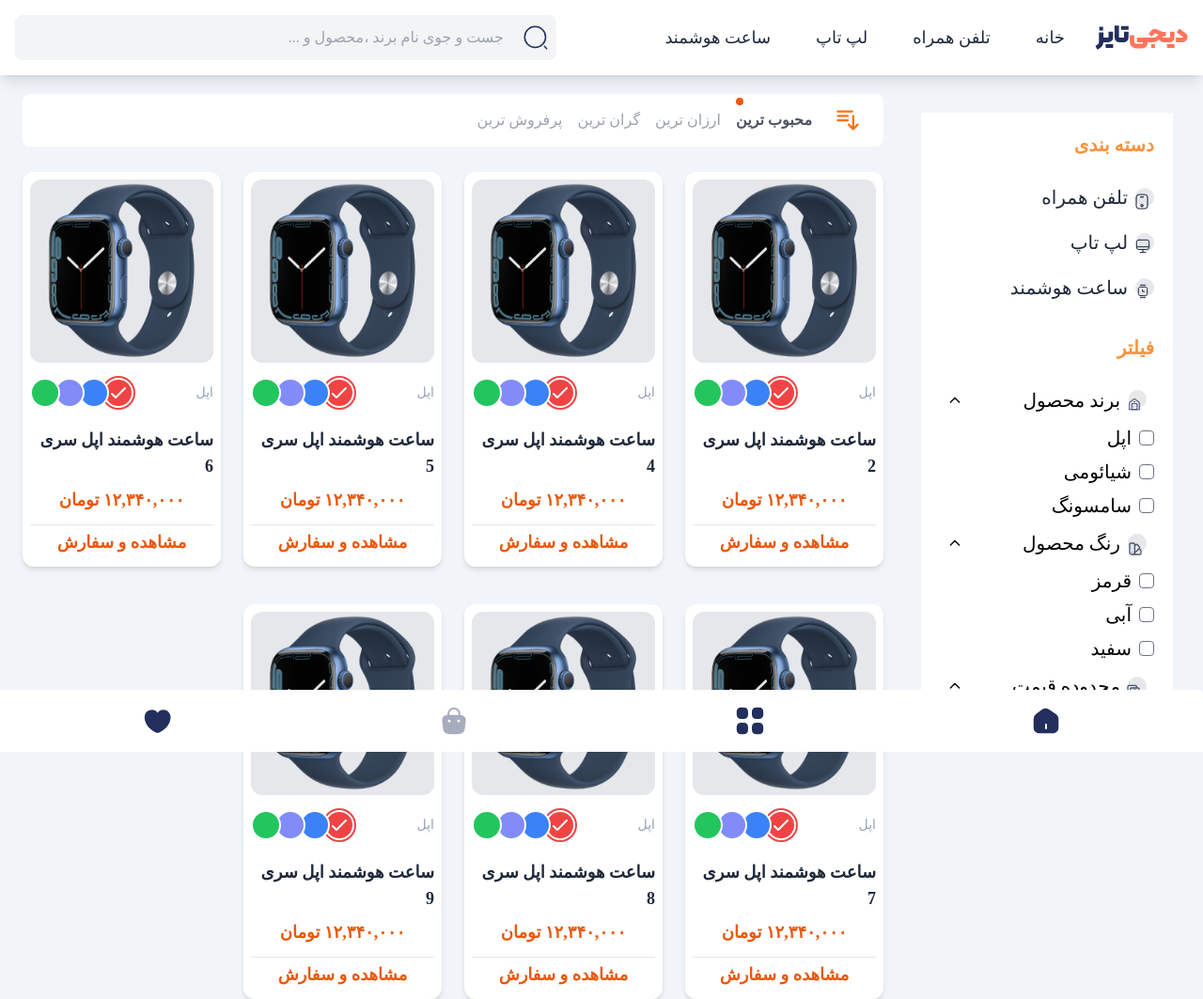
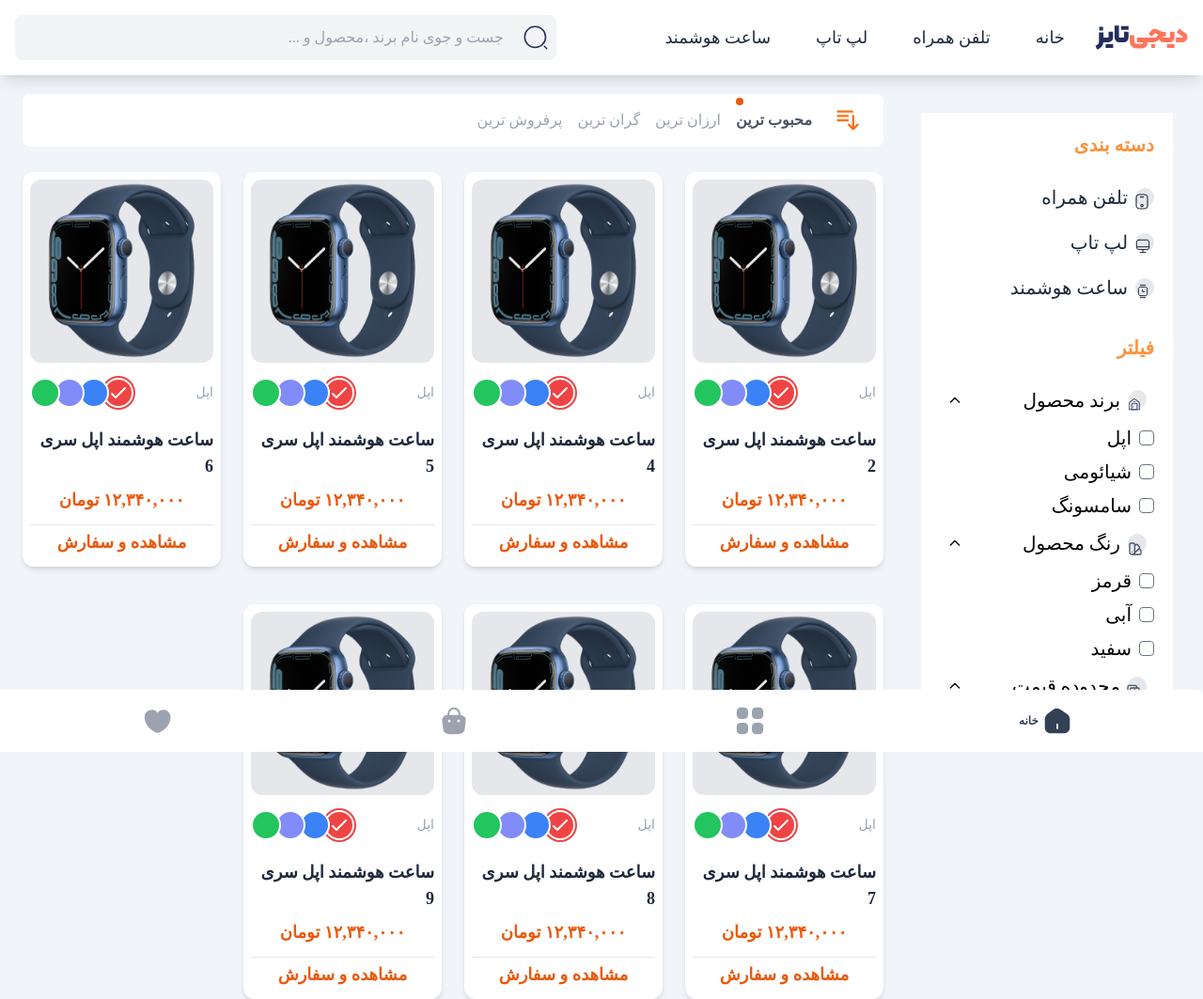
Before and after one commit to ZahraNejati79/Watch-Store, a website: page public/index.html in a window 1280 px wide. Shown: the whole page at 94% size. Drawn offline with nearby package versions, Linux system fonts and the light colour scheme; a web font is replaced by a local one.

Commit message:
navigation bottom dynamic

```diff
--- a/public/index.html
+++ b/public/index.html
@@ -712,65 +712,92 @@
       class="fixed bottom-0 left-0 right-0 bg-white w-full rounded-rt-md rounded-tr-md flex items-center px-4 py-2"
     >
       <nav class="w-full">
-        <ul class="flex items-center justify-between gap-x-3 w-full">
-          <li class="w-full">
-            <a class="flex items-center justify-center w-full py-2" href="#"
+        <ul
+          x-data="{activeBottomTag:1 , activeTabClass:'text-slate-700 font-bold'}"
+          class="flex items-center justify-between gap-x-3 w-full text-xs"
+        >
+          <li
+            @click="activeBottomTag = 1"
+            class="w-full text-gray-400"
+            :class="activeBottomTag === 1 ? activeTabClass : '' "
+          >
+            <a class="flex items-center justify-center w-full py-2" href="#">
+              <span
                 ><svg
                   width="32"
                   height="32"
-                fill="none"
+                  fill="currentColor"
                   xmlns="http://www.w3.org/2000/svg"
                 >
                   <path
                     d="M26.7 9 19 3.8a6.5 6.5 0 0 0-7.3.2L5 9A6.9 6.9 0 0 0 2.7 14v9.2c0 3.4 2.7 6.1 6.1 6.1h14.4c3.4 0 6.1-2.7 6.1-6.1v-9c0-1.9-1.1-4-2.6-5.1ZM17 24c0 .5-.5 1-1 1a1 1 0 0 1-1-1v-4c0-.5.5-1 1-1s1 .5 1 1v4Z"
-                  fill="#222F5D"
                   /></svg
-            ></a>
+              ></span>
+              <span class="mr-1" x-show="activeBottomTag === 1">خانه</span>
+            </a>
           </li>
-          <li class="w-full">
+          <li
+            @click="activeBottomTag = 2"
+            class="w-full text-gray-400"
+            :class="activeBottomTag === 2 ? activeTabClass : '' "
+          >
             <a class="flex items-center justify-center w-full py-2" href="#">
+              <span>
                 <svg
                   width="34"
                   height="34"
-                fill="none"
+                  fill="currentColor"
                   xmlns="http://www.w3.org/2000/svg"
                 >
                   <path
                     d="M10.3 2.8H7.6c-3.1 0-4.8 1.7-4.8 4.8v2.6c0 3.1 1.7 4.8 4.8 4.8h2.6c3.1 0 4.8-1.7 4.8-4.8V7.6c0-3.1-1.7-4.8-4.7-4.8ZM26.4 2.8h-2.6c-3.1 0-4.8 1.7-4.8 4.8v2.6c0 3.1 1.7 4.8 4.8 4.8h2.6c3.1 0 4.8-1.7 4.8-4.8V7.6c0-3.1-1.7-4.8-4.8-4.8ZM26.4 19h-2.6c-3.1 0-4.8 1.7-4.8 4.7v2.7c0 3.1 1.7 4.8 4.8 4.8h2.6c3.1 0 4.8-1.7 4.8-4.8v-2.7c0-3-1.7-4.7-4.8-4.7ZM10.3 19H7.6c-3.1 0-4.8 1.7-4.8 4.7v2.7c0 3.1 1.7 4.8 4.8 4.8h2.6c3.1 0 4.8-1.7 4.8-4.8v-2.6c0-3.1-1.7-4.8-4.7-4.8Z"
-                  fill="#222F5D"
                   />
                 </svg>
+              </span>
+              <span class="mr-1" x-show="activeBottomTag === 2">دسته بندی</span>
             </a>
           </li>
-          <li class="w-full">
+          <li
+            @click="activeBottomTag = 3"
+            class="w-full text-gray-400"
+            :class="activeBottomTag === 3 ? activeTabClass : '' "
+          >
             <a class="flex items-center justify-center w-full py-2" href="#">
+              <span>
                 <svg
                   width="34"
                   height="34"
-                fill="none"
+                  fill="currentColor"
                   xmlns="http://www.w3.org/2000/svg"
                 >
                   <path
                     d="M28.3 12.7c-1-1-2.4-1.7-4.4-1.9v-1a6.9 6.9 0 0 0-7.6-7 7.3 7.3 0 0 0-6.2 7.2v.8c-2 .2-3.4.8-4.4 1.9-1.4 1.5-1.3 3.6-1.2 5l1 7.9c.3 2.7 1.5 5.6 7.5 5.6h8c6 0 7.2-2.9 7.5-5.6l1-8c.1-1.3.1-3.4-1.2-5ZM16.5 4.8a5 5 0 0 1 5.4 5v1h-9.8V10c0-2.5 2-5 4.4-5.2ZM12 18.6c-.8 0-1.4-.6-1.4-1.4a1.4 1.4 0 0 1 2.8 0c0 .8-.6 1.4-1.4 1.4Zm10 0c-.8 0-1.5-.6-1.5-1.4a1.4 1.4 0 0 1 2.9 0c0 .8-.7 1.4-1.5 1.4Z"
-                  fill="#222F5D"
-                  fill-opacity=".4"
-                />
-              </svg>
+                  /></svg
+              ></span>
+              <span class="mr-1" x-show="activeBottomTag === 3">سبد خرید</span>
             </a>
           </li>
-          <li class="w-full">
+          <li
+            @click="activeBottomTag = 4"
+            class="w-full text-gray-400"
+            :class="activeBottomTag === 4 ? activeTabClass : '' "
+          >
             <a class="flex items-center justify-center w-full py-2" href="#">
+              <span>
                 <svg
                   width="29"
                   height="25"
-                fill="none"
+                  fill="currentColor"
                   xmlns="http://www.w3.org/2000/svg"
                 >
                   <path
                     d="M20.8.3a7.7 7.7 0 0 0-6.1 3.1A7.7 7.7 0 0 0 .8 8.1c0 1.6.3 3.1.7 4.5 2.2 7 9 11.1 12.3 12.2.5.2 1.3.2 1.7 0 3.4-1 10.1-5.2 12.3-12.2.5-1.4.7-2.9.7-4.5 0-4.3-3.4-7.8-7.7-7.8Z"
-                  fill="#222F5D"
                   />
                 </svg>
+              </span>
+              <span class="mr-1" x-show="activeBottomTag === 4">
+                علاقه مندی ها</span
+              >
             </a>
           </li>
         </ul>
```
Also changed, not shown: public/build/tailwind.css. Lines whose indentation alone changed are shown as unchanged.
